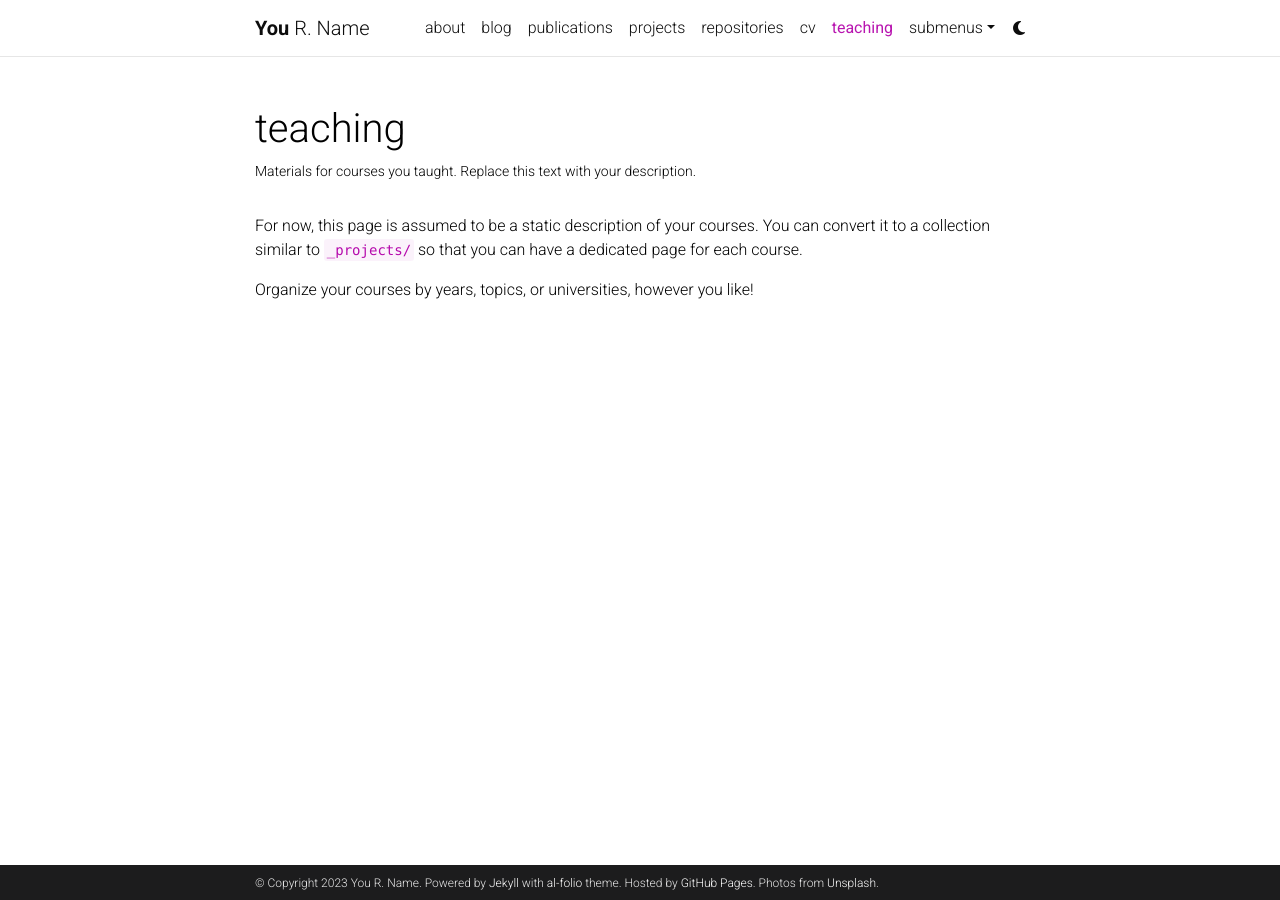
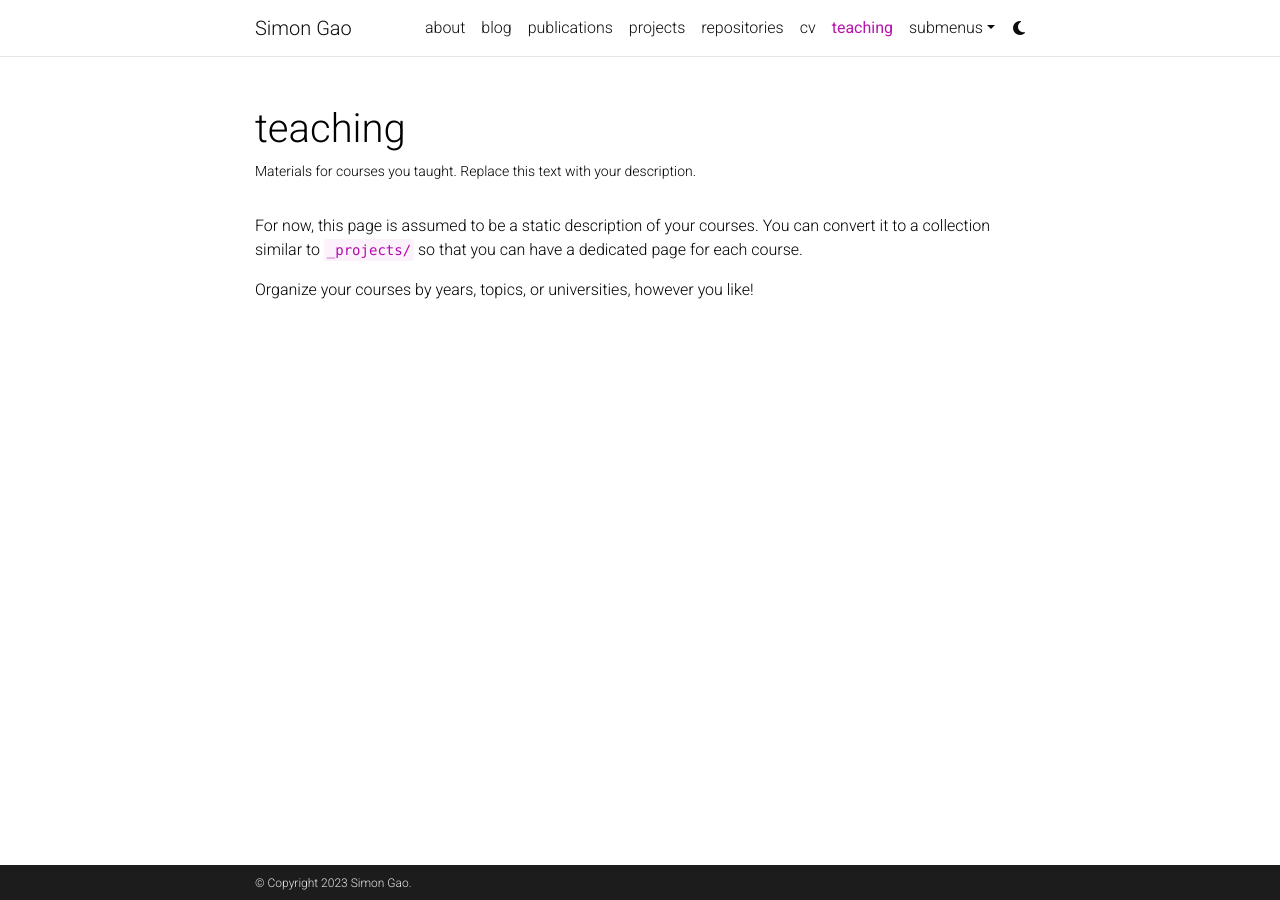
Before and after one commit to S1monGao/Simon-940.github.io, a Jekyll site: the page built from _pages/teaching.md, in a window 1280 px wide. Built offline with Jekyll 4.4.1, drawn with Linux system fonts in a browser that asks for light colours; comment, search, counter and statistics services are not loaded; a style sheet for code colours, icons or effects is not loaded.

Commit message:
modified:   _config.yml 	modified:   _pages/about.md 	modified:   assets/img/prof_pic.jpg

```diff
--- a/_config.yml
+++ b/_config.yml
@@ -2,24 +2,22 @@
 # Site settings
 # -----------------------------------------------------------------------------
 
-title: blank # the website title (if blank, full name will be used instead)
-first_name: You
-middle_name: R.
-last_name: Name
-email: you@example.com
+title: Simon Gao # the website title (if blank, full name will be used instead)
+first_name: Simon
+middle_name:
+last_name: Gao
+email: xgao1110@gmail.com
 description: > # the ">" symbol means to ignore newlines until "footer_text:"
   A simple, whitespace theme for academics. Based on [*folio](https://github.com/bogoli/-folio) design.
 footer_text: >
-  Powered by <a href="https://jekyllrb.com/" target="_blank">Jekyll</a> with <a href="https://github.com/alshedivat/al-folio">al-folio</a> theme.
-  Hosted by <a href="https://pages.github.com/" target="_blank">GitHub Pages</a>.
-  Photos from <a href="https://unsplash.com" target="_blank">Unsplash</a>.
+
 keywords: jekyll, jekyll-theme, academic-website, portfolio-website  # add your own keywords or leave empty
 
 lang: en # the language of your site (for example: en, fr, cn, ru, etc.)
 icon: ⚛️  # the emoji used as the favicon (alternatively, provide image name in /assets/img/)
 
-url: https://alshedivat.github.io # the base hostname & protocol for your site
-baseurl: /al-folio # the subpath of your site, e.g. /blog/
+url: https://simon-940.github.io # the base hostname & protocol for your site
+baseurl:  # the subpath of your site, e.g. /blog/
 last_updated: false # set to true if you want to display last updated in the footer
 impressum_path:  # set to path to include impressum link in the footer, use the same path as permalink in a page, helps to conform with EU GDPR
 
@@ -71,11 +69,11 @@ og_image: # The site-wide (default for all links) Open Graph preview image
 # Social integration
 # -----------------------------------------------------------------------------
 
-github_username: # your GitHub user name
+github_username: Simon-940 # your GitHub user name
 gitlab_username: # your GitLab user name
 twitter_username: # your Twitter handle
 mastodon_username: # your mastodon instance+username in the format instance.tld/@username
-linkedin_username: # your LinkedIn user name
+linkedin_username: simon-gao-9787aa140 # your LinkedIn user name
 telegram_username: # your Telegram user name
 scholar_userid: # your Google Scholar ID
 semanticscholar_id: # your Semantic Scholar ID
```
Also changed, not shown: _pages/about.md (+3 -8 lines), 1 other file.
